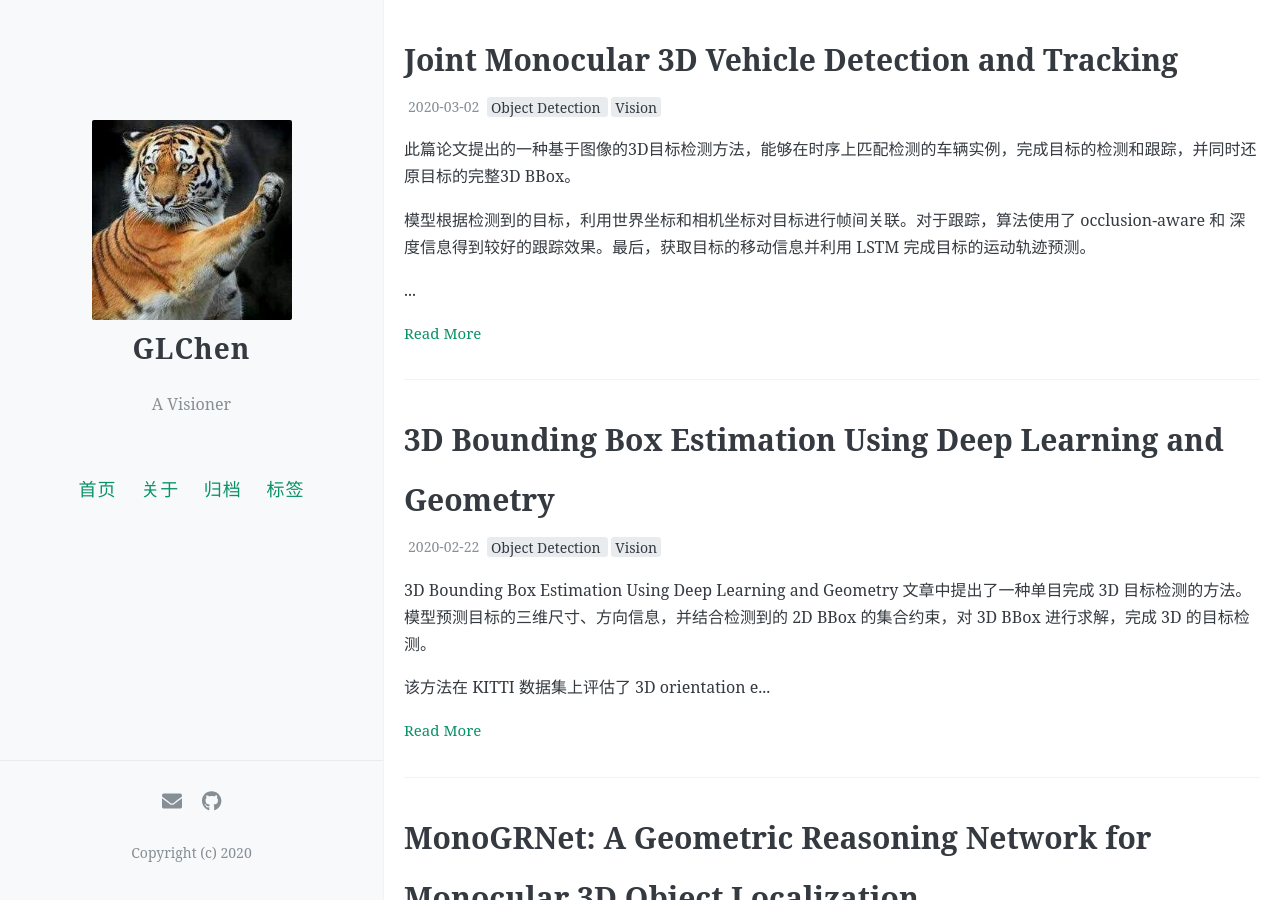
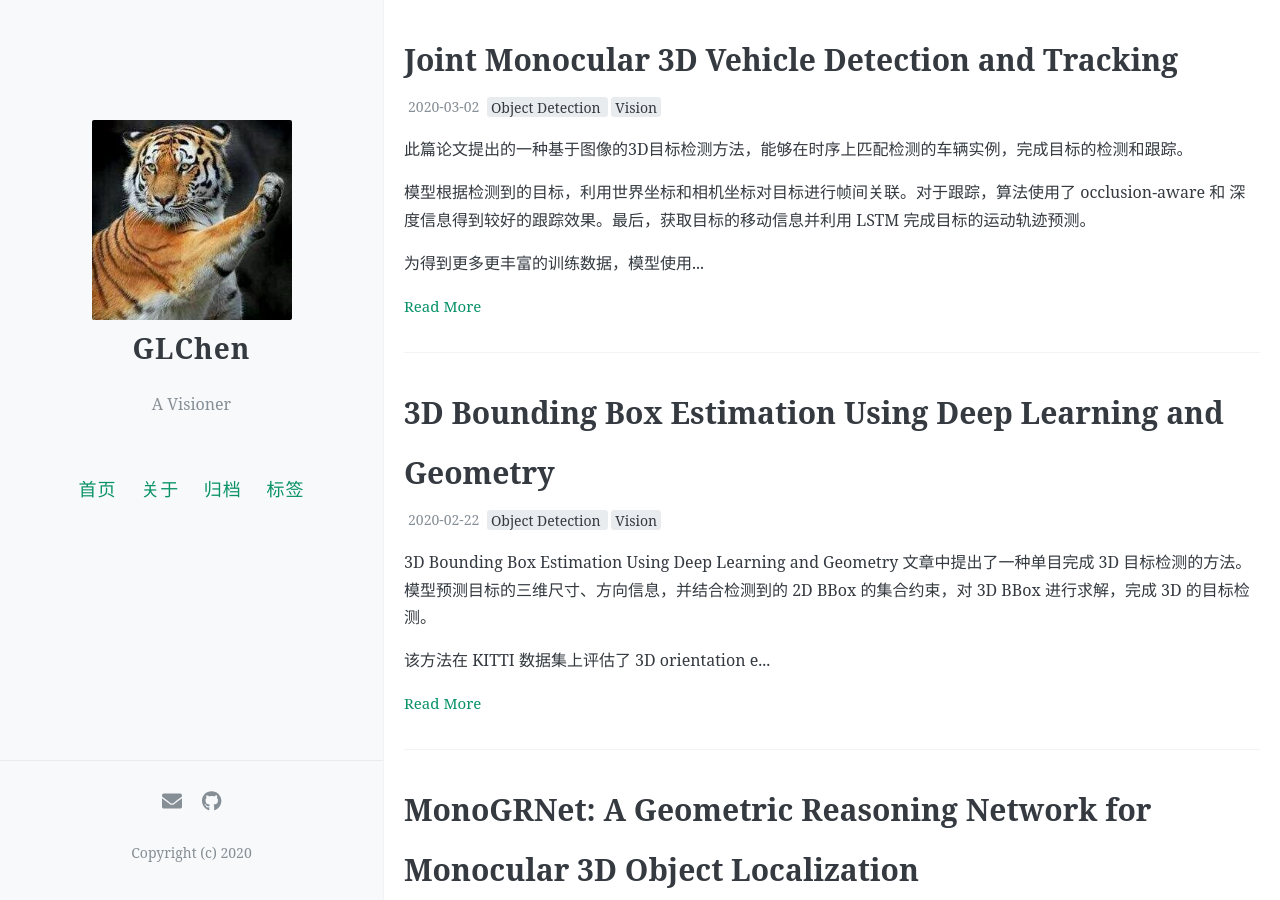
Before and after one commit to chencgln/chencgln.github.io, a Jekyll site: the page built from index.html, in a window 1280 px wide and 900 px high. Built offline with Jekyll 4.4.1, drawn with Linux system fonts in a browser that asks for light colours; the list of posts is cut into pages by our own code; comment, search, counter and statistics services are not loaded; part of the change alters nothing that is shown.

Commit message:
update 3D-vehicle-tracking

```diff
--- a/_posts/2020-03-02-3DVehicleTracking.md
+++ b/_posts/2020-03-02-3DVehicleTracking.md
@@ -8,9 +8,11 @@ comments: true
 toc: true
 ---
 
-此篇论文提出的一种基于图像的3D目标检测方法，能够在时序上匹配检测的车辆实例，完成目标的检测和跟踪，并同时还原目标的完整3D BBox。
+此篇论文提出的一种基于图像的3D目标检测方法，能够在时序上匹配检测的车辆实例，完成目标的检测和跟踪。
 
 模型根据检测到的目标，利用世界坐标和相机坐标对目标进行帧间关联。对于跟踪，算法使用了 occlusion-aware 和 深度信息得到较好的跟踪效果。最后，获取目标的移动信息并利用 LSTM 完成目标的运动轨迹预测。
+
+为得到更多更丰富的训练数据，模型使用了 synthetic 的数据集（GTA5）对模型进行训练。
 
 因此，整体算法流程可以归纳为两部分，
 
@@ -53,15 +55,12 @@ toc: true
 
  #### Data Association and Tracking
 
- 目标跟踪的匹配准则：
+ 目标跟踪的匹配准则主要两点：
 
+ * 已跟踪的目标和当前检测目标之间 BBox 的相交情况。其中当前的跟踪目标会根据预测的速度信息更新其当前的位置。
+ * 已跟踪的目标和当前检测目标的表面深度特征的匹配情况。
 
- overlap between projections of current trajectories forward
-in time and bounding boxes candidates; Each trajectory is projected forward in time using the estimated velocity of an object and camera
-ego-motion. Here, we assume that ego-motion is given by a
-sensor, like GPS, an accelerometer, gyro and/or IMU.
-
-the similarity of the deep representation of the appearances of new and existing object detections
+在跟踪目标并更新状态的策略上，算法同时会过滤一定距离范围外的目标，同时将目标遮挡情况作为状态变化的一项参考因素。
 
 
 当前帧的检测目标 $s_{a}$ 与已有跟踪目标 $\tau_{a}$ 的关联性由矩阵 $A(\tau_{a}, s_{a})$ 表示，用于衡量目标特征与位置的相关程度：
@@ -79,32 +78,12 @@ $$A(\tau_{a}, s_{a})=\omega_{deep}A_{deep}+\omega_{2D}A_{2D}+\omega_{3D}A_{3d}$$
 
 其中，$A_{deep}(\tau_{a}, s_{a})$是关于表面特征的相关程度，$A_{2D}$ 和 $A_{3D}$ 分别是 2D、3D BBox 在图像上的IOU。
 
-
-
-* Depth-Ordering Matching
-
-* Occlusion-aware Data Association
-
 ### 运动状态预测
 
+模型使用了两个 LSTM 模型来保证目标运动状态预测的稳定和连续。
 
-To exploit the tem-
-poral consistency of certain vehicles, we associate the information across frames by using two LSTMs. We embed a
-3D location P to a 64-dim location feature and use 128-dim
-hidden state LSTMs to keep track of a 3D location from the
-64-dim output feature.
-
-Prediction LSTM (P-LSTM) models dynamic object lo-
-cation in 3D coordinates by predicting object velocity from
-previously updated velocities Ṗ T −n:T −1 and the current pos-
-sible location P̃ T . We use previous n = 5 frames of vehicle
-velocity to model object motion and acceleration from the
-trajectory. Given the current expected location of the object
-from 3D estimation module, the Updating LSTM (U-LSTM)
-considers both current P̂ T and previously predicted location
-P̃ T −1 to update the location and velocity (Figure 2(c)).
-
-The LSTM motion estimator updates the velocity and states of each object independent of camera movement or interactions with other objects.
+* Prediction LSTM (P-LSTM)，根据先前预测的目标速度，对目标的三维坐标进行更新；
+* Updating LSTM (U-LSTM)，根据 P-LSTM 预测的目标当前帧位置，进一步更新目标速度和当前位置。
 
 
 ## 实验和结果
@@ -115,8 +94,6 @@ The LSTM motion estimator updates the velocity and states of each object indepen
 
 ### 示例
 
-
-
 ![](https://note.youdao.com/yws/public/resource/b448f97098a0c7699cad971aeb63da30/xmlnote/WEBRESOURCEddd1cbc8b4425339c9e10e4023168cc8/1018)
 
 在 KITTI 测试集上的结果如上。
```
